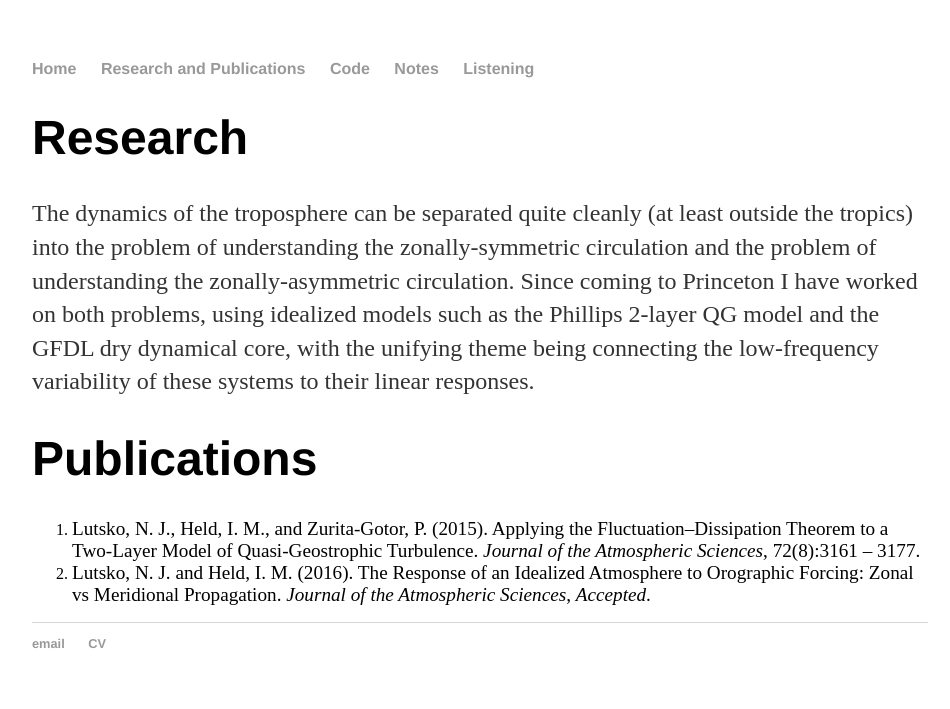
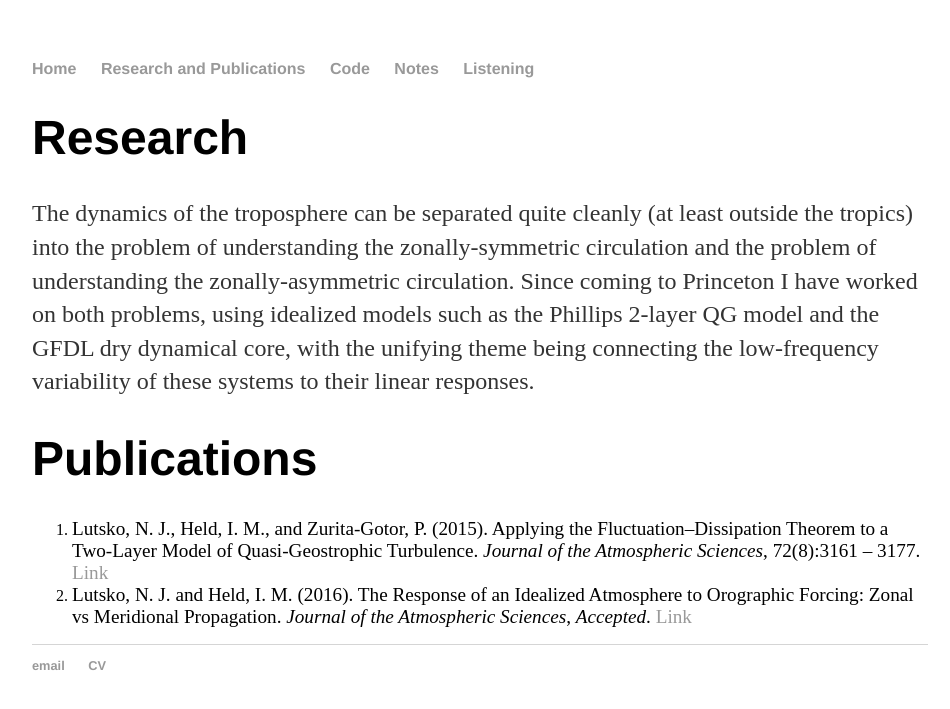
Before and after one commit to nicklutsko/nicklutsko.github.io, a Jekyll site: the page built from research/index.html, in a window 1280 px wide. Shown: the top 709 px of the page, without its empty margins (160-1110 px from the left). Built offline with Jekyll 4.4.1, drawn with Linux system fonts in a browser that asks for light colours.

Commit message:
edited publications

```diff
--- a/research/index.html
+++ b/research/index.html
@@ -9,9 +9,9 @@ title: Research Interests
 			<h1>Publications</h1>
 			<ol>
 			  <li><big>Lutsko, N. J., Held, I. M., and Zurita-Gotor, P. (2015). Applying the Fluctuation–Dissipation Theorem to a Two-Layer Model of Quasi-Geostrophic Turbulence. <i>Journal
-of the Atmospheric Sciences</i>, 72(8):3161 – 3177.</big></li>
+of the Atmospheric Sciences</i>, 72(8):3161 – 3177. <a href="http://journals.ametsoc.org/doi/abs/10.1175/JAS-D-14-0356.1"> Link </a></big></li>
 			  <li><big>Lutsko, N. J. and Held, I. M. (2016). The Response of an Idealized Atmosphere to Orographic Forcing: Zonal vs Meridional Propagation. <i>Journal
-of the Atmospheric Sciences</i>, <i>Accepted</i>.</big></li>
+of the Atmospheric Sciences</i>, <i>Accepted</i>.<a href="http://journals.ametsoc.org/doi/abs/10.1175/JAS-D-16-0021.1"> Link </a></big></li>
 			</ol>
 
 		</div>
```
